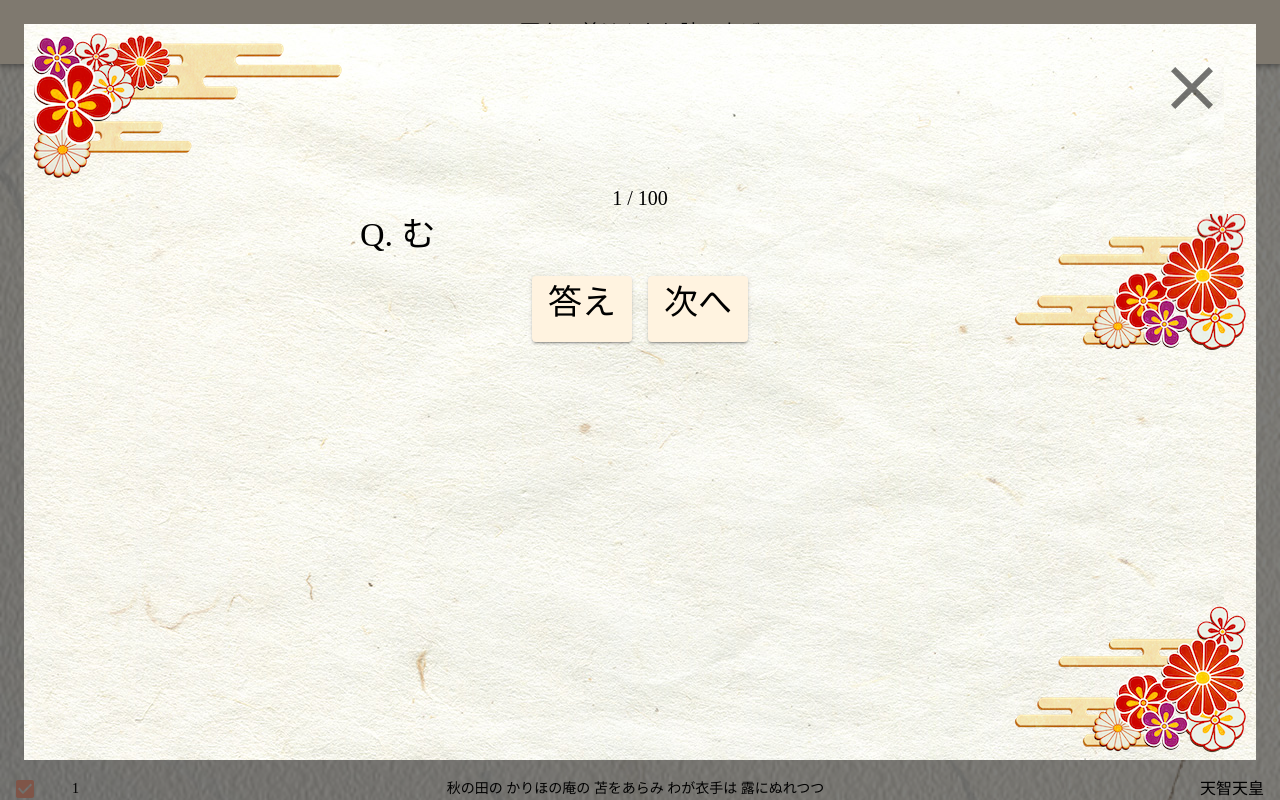
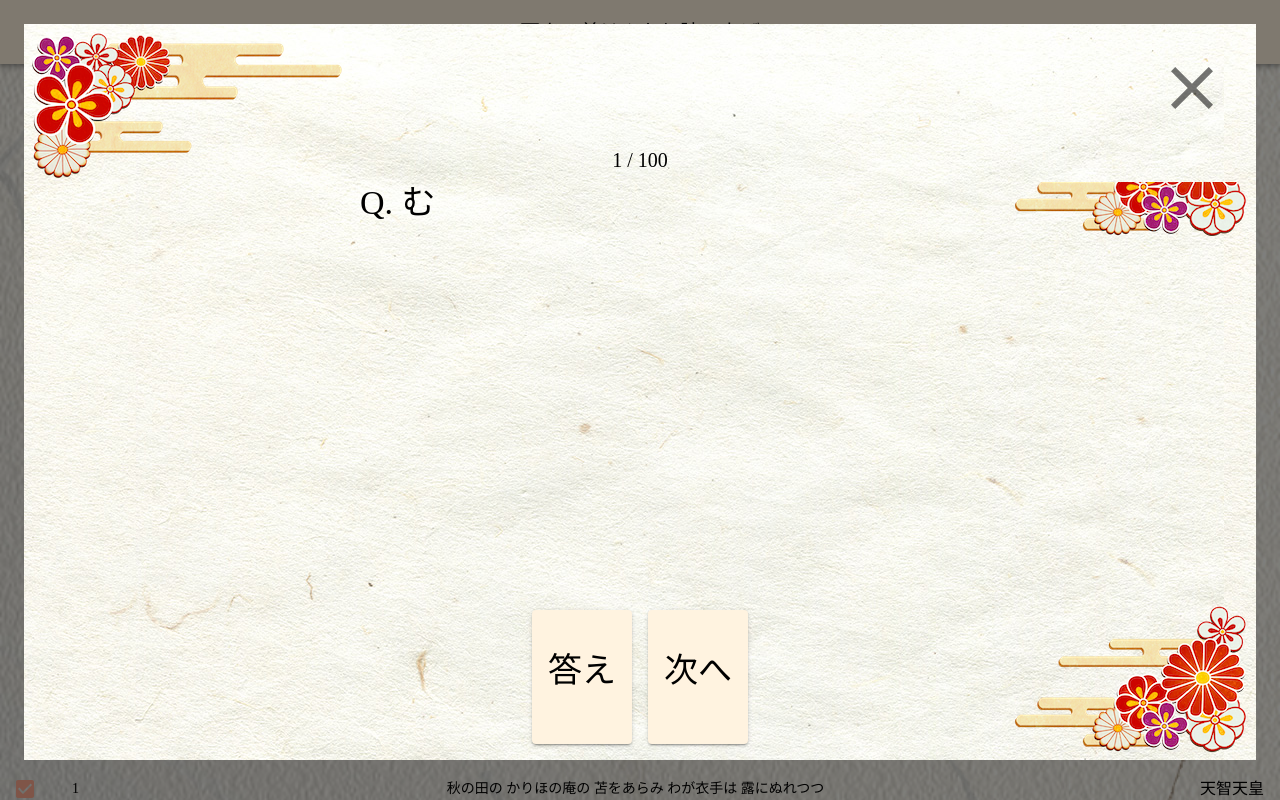
Before and after one commit to somurieengieer/Hyakuninisshu, a React (Create React App) app in the folder my-app/: page / in a window 1280 px wide. Both pictures are taken after a click on the button "上の句決まり字の暗記テスト". Shown: the top 800 px of the page. Built offline with nearby package versions, Linux system fonts and the light colour scheme.

Commit message:
playingSongを部品化。Modal内のフッターボタンを追加（上の句決まり字テストのみ）

```diff
--- a/my-app/src/app/store.ts
+++ b/my-app/src/app/store.ts
@@ -1,5 +1,6 @@
 import {Action, configureStore, ThunkAction} from '@reduxjs/toolkit';
 import songReducer from '../features/song/songSlice'
+import playingSongReducer from '../features/song/playingSongSlice'
 import songArchiveReducer from '../features/songArchive/songArchiveSlice'
 import {createLogger} from "redux-logger";
 
@@ -11,6 +12,7 @@ const logger = createLogger({
 export const store = configureStore({
   reducer: {
     song: songReducer,
+    playingSong: playingSongReducer,
     songArchive: songArchiveReducer,
   },
   middleware: [
--- a/my-app/src/features/memorize/ExamKamiShimoComponent.tsx
+++ b/my-app/src/features/memorize/ExamKamiShimoComponent.tsx
@@ -5,7 +5,6 @@ import {ExamPlayer} from "./ExamPlayer";
 import {SongInfo} from "../song/SongInfo";
 import {PlayButton} from "../player/PlayButton";
 import {SongTypography} from "../audio/SongTypography";
-import {ModalPlayer} from "../player/ModalPlayer";
 
 
 // Fisher–Yates アルゴリズム
@@ -44,9 +43,7 @@ export function ExamKamiShimoComponent() {
         上の句決まり字の暗記テスト
       </PlayButton>
       {playing && (
-        <ModalPlayer callbackStop={stoppedPlay}>
           <ExamPlayer questions={questions} callbackStop={stoppedPlay}/>
-        </ModalPlayer>
       )}
     </>
   );
--- a/my-app/src/features/memorize/ExamPlayer.tsx
+++ b/my-app/src/features/memorize/ExamPlayer.tsx
@@ -1,8 +1,13 @@
-import React, {useState} from 'react';
+import React, {useEffect, useState} from 'react';
 import {makeStyles} from "@material-ui/core/styles";
-import {Box, Typography} from "@material-ui/core";
+import {Box} from "@material-ui/core";
 import {theme} from "../../materialui/theme";
 import {Question, QuestionItem} from "./Question";
+import {nextSong, resetSong, selectPlayingNumber} from "../song/playingSongSlice";
+import {useDispatch, useSelector} from "react-redux";
+import {ModalPlayer} from "../player/ModalPlayer";
+import {QuestionHeader} from "./QuestionHeader";
+import {QuestionFooter} from "./QuestionFooter";
 
 
 const useStyles = makeStyles({
@@ -58,41 +63,53 @@ export enum PlayStatuses {
 // 序歌も含めて流す連番を引数とする
 export function ExamPlayer({questions, callbackStop}: AudioPlayerProps) {
   const classes = useStyles();
+  const dispatch = useDispatch();
 
-  const [playStatus, setPlayStatus] = useState<PlayStatuses>(PlayStatuses.PLAYING);
-  const [playingIndex, setPlayingIndex] = useState<number>(0);
+  const playingIndex = useSelector(selectPlayingNumber);
+  const [showAnswer, setShowAnswer] = useState<boolean>(false);
 
   const playingQuestion = questions[playingIndex];
 
-  const playEnded = () => {
+  useEffect(() => {
+    setShowAnswer(false)
+  }, [playingIndex]);
+
+  const playNext = () => {
     if (playingIndex < questions.length - 1) {
-      setPlayingIndex(playingIndex + 1);
+      dispatch(nextSong())
     } else {
-      setPlayingIndex(0);
-      setPlayStatus(PlayStatuses.STOPPED)
+      dispatch(resetSong())
     }
   };
 
   const stop = () => {
-    setPlayStatus(PlayStatuses.STOPPED);
     callbackStop()
   };
 
   return (
     <>
-      <Box display="flex" justifyContent="center">
-        <Typography variant="h6">
+      <ModalPlayer callbackStop={stop}
+                   headerJSX={(
+                     <QuestionHeader>
                        {playingIndex + 1} / {questions.length}
-        </Typography>
-      </Box>
+                     </QuestionHeader>
+                   )}
+                   footerJSX={(
+                     <QuestionFooter showAnswer={showAnswer}
+                                     setShowAnswer={setShowAnswer}
+                                     playNext={playNext}
+                     />
+                   )}
+      >
 
         <Box display="flex" justifyContent="center"
              className={classes.paperBottom}
         >
           <Box className={classes.songArea}>
-          <Question question={playingQuestion} playEnded={playEnded}/>
+            <Question question={playingQuestion} showAnswer={showAnswer} playEnded={playNext}/>
           </Box>
         </Box>
+      </ModalPlayer>
     </>
   );
 }
--- a/my-app/src/features/memorize/Question.tsx
+++ b/my-app/src/features/memorize/Question.tsx
@@ -1,17 +1,9 @@
-import React, {useEffect, useState} from 'react';
+import React from 'react';
 import {makeStyles} from "@material-ui/core/styles";
-import {Box, Typography} from "@material-ui/core";
-import {theme} from "../../materialui/theme";
-import {QuestionBottomButton} from "./QuestionBottomButton";
+import {Typography} from "@material-ui/core";
 
 
 const useStyles = makeStyles({
-  paper: {
-    backgroundImage: `url(${process.env.PUBLIC_URL}/image/washi.jpg)`,
-  },
-  margin: {
-    margin: theme.spacing(1),
-  },
 });
 
 export interface QuestionItem {
@@ -21,21 +13,16 @@ export interface QuestionItem {
   ext?: JSX.Element
 }
 
-
 export interface QuestionProps {
   question: QuestionItem
+  showAnswer: boolean
   playEnded: () => void
 }
 
 // 序歌も含めて流す連番を引数とする
-export function Question({question, playEnded}: QuestionProps) {
+export function Question({question, showAnswer, playEnded}: QuestionProps) {
+
   const classes = useStyles();
-
-  const [showAnswer, setShowAnswer] = useState<boolean>(false);
-
-  useEffect(() => {
-    setShowAnswer(false)
-  }, [question]);
 
   return (
     <>
@@ -57,23 +44,6 @@ export function Question({question, playEnded}: QuestionProps) {
           {question.ext}
         </>
       )}
-
-      <Box display="flex" justifyContent="center"
-      >
-        {!showAnswer ? (
-          <QuestionBottomButton onClick={() => setShowAnswer(true)}>
-            答え
-          </QuestionBottomButton>
-        ) : (
-          <QuestionBottomButton onClick={() => setShowAnswer(false)}>
-            答えを隠す
-          </QuestionBottomButton>
-
-        )}
-        <QuestionBottomButton onClick={playEnded}>
-          次へ
-        </QuestionBottomButton>
-      </Box>
     </>
   )
 }
--- /dev/null
+++ b/my-app/src/features/memorize/QuestionFooter.tsx
@@ -0,0 +1,37 @@
+import React from 'react';
+import {makeStyles} from "@material-ui/core/styles";
+import {Box} from "@material-ui/core";
+import {QuestionBottomButton} from "./QuestionBottomButton";
+
+
+const useStyles = makeStyles({});
+
+export interface QuestionProps {
+  showAnswer: boolean,
+  setShowAnswer: (val: boolean) => void
+  playNext: () => void
+}
+
+// 序歌も含めて流す連番を引数とする
+export function QuestionFooter({showAnswer, setShowAnswer, playNext}: QuestionProps) {
+  const classes = useStyles();
+
+  return (
+    <Box display="flex" justifyContent="center"
+    >
+      {!showAnswer ? (
+        <QuestionBottomButton onClick={() => setShowAnswer(true)}>
+          答え
+        </QuestionBottomButton>
+      ) : (
+        <QuestionBottomButton onClick={() => setShowAnswer(false)}>
+          答えを隠す
+        </QuestionBottomButton>
+
+      )}
+      <QuestionBottomButton onClick={playNext}>
+        次へ
+      </QuestionBottomButton>
+    </Box>
+  )
+}
--- /dev/null
+++ b/my-app/src/features/memorize/QuestionHeader.tsx
@@ -0,0 +1,21 @@
+import React from 'react';
+import {makeStyles} from "@material-ui/core/styles";
+import {Box, Typography} from "@material-ui/core";
+
+
+const useStyles = makeStyles({});
+
+// 序歌も含めて流す連番を引数とする
+export const QuestionHeader: React.FC =
+  ({children}) => {
+
+    const classes = useStyles();
+
+    return (
+      <Box display="flex" justifyContent="center">
+        <Typography variant="h6">
+          {children}
+        </Typography>
+      </Box>
+    );
+  };
--- a/my-app/src/features/player/ModalPlayer.tsx
+++ b/my-app/src/features/player/ModalPlayer.tsx
@@ -51,12 +51,13 @@ const useStyles = makeStyles({
 
 interface ModalPlayerProps {
   callbackStop: () => void
+  headerJSX?: JSX.Element // TODO: ReactNodeでも良さそう。どっちが良い？？
   footerJSX?: JSX.Element
 }
 
 // 序歌も含めて流す連番を引数とする
 export const ModalPlayer: React.FC<ModalPlayerProps> =
-  ({callbackStop, footerJSX, children}) => {
+  ({callbackStop, headerJSX, footerJSX, children}) => {
 
     const classes = useStyles();
 
@@ -80,6 +81,9 @@ export const ModalPlayer: React.FC<ModalPlayerProps> =
                 <CloseIcon style={{fontSize: '3em'}}/>
               </IconButton>
             </Box>
+            <div>
+              {headerJSX}
+            </div>
           </Box>
 
           <Box className={classes.layout_main}>
--- /dev/null
+++ b/my-app/src/features/song/playingSongSlice.ts
@@ -0,0 +1,36 @@
+import {createSlice, PayloadAction} from '@reduxjs/toolkit';
+import {RootState} from '../../app/store';
+
+interface State {
+  playingNumber: number
+}
+
+const initialState: State = {
+  playingNumber: 0
+};
+
+export const playingSongSlice = createSlice({
+  name: 'playingSong',
+  initialState,
+  reducers: {
+    resetSong: (state, action: PayloadAction) => {
+      state.playingNumber = 0
+    },
+    nextSong: (state, action: PayloadAction) => {
+      console.log('called nextSong?');
+      state.playingNumber += 1
+    },
+    previousSong: (state, action: PayloadAction) => {
+      state.playingNumber -= 1
+    },
+  },
+});
+
+export const {resetSong, nextSong, previousSong} = playingSongSlice.actions;
+
+// The function below is called a selector and allows us to select a value from
+// the state. Selectors can also be defined inline where they're used instead of
+// in the slice file. For example: `useSelector((state: RootState) => state.counter.value)`
+export const selectPlayingNumber = (state: RootState) => state.playingSong.playingNumber;
+
+export default playingSongSlice.reducer;
```
Lines whose indentation alone changed are shown as unchanged.
